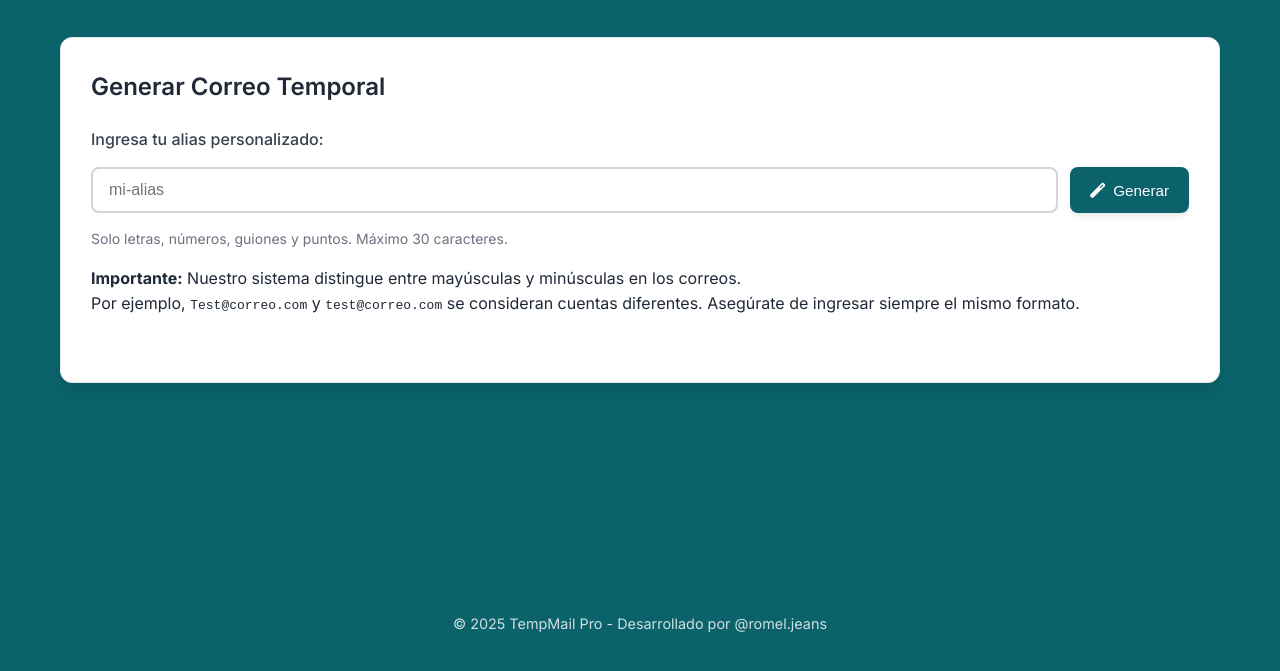
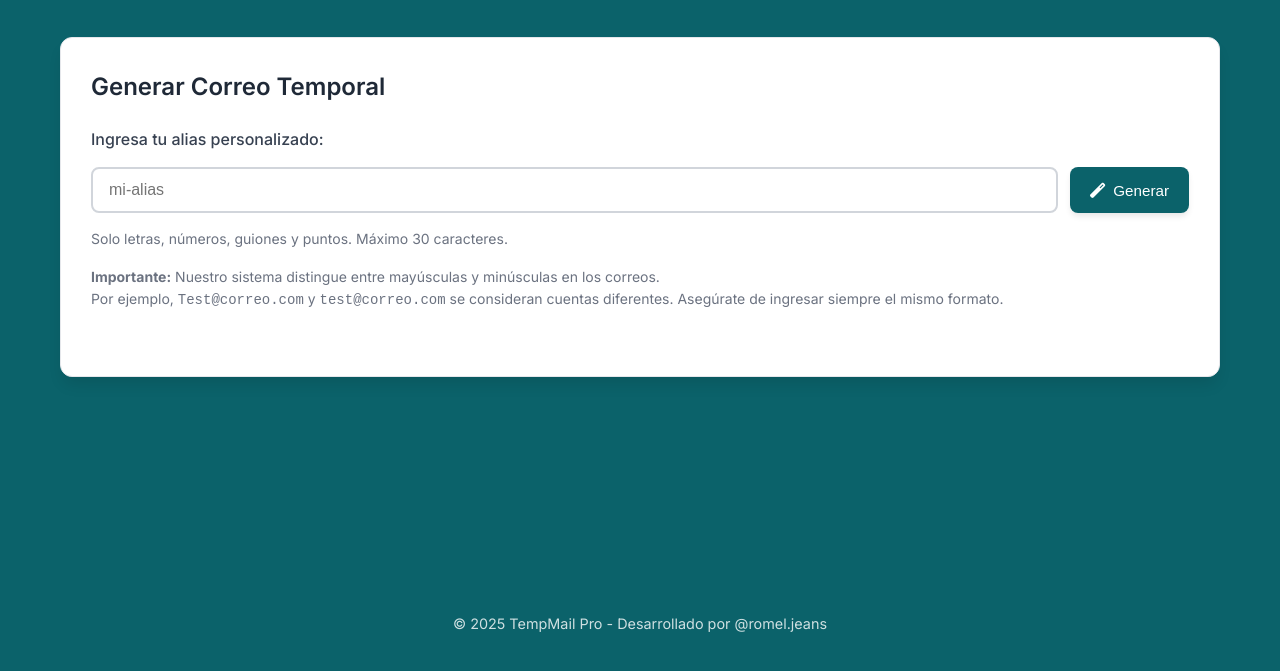
Before and after one commit to lvillavic9/TempMail, a plain HTML site: page index.html in a window 1280 px wide. Shown: the part 125-796 px from the top of the page. Drawn offline with Linux system fonts and the light colour scheme.

Commit message:
Update index.html

```diff
--- a/index.html
+++ b/index.html
@@ -45,7 +45,7 @@
                         <div class="input-help">
                             Solo letras, números, guiones y puntos. Máximo 30 caracteres.
                         </div>
-                        <div class="input-important">
+                        <div class="input-help">
     <strong>Importante:</strong> Nuestro sistema distingue entre mayúsculas y minúsculas en los correos.<br>
     Por ejemplo, <span style="font-family: monospace;">Test@correo.com</span> y <span style="font-family: monospace;">test@correo.com</span> se consideran cuentas diferentes.
     Asegúrate de ingresar siempre el mismo formato.
```
